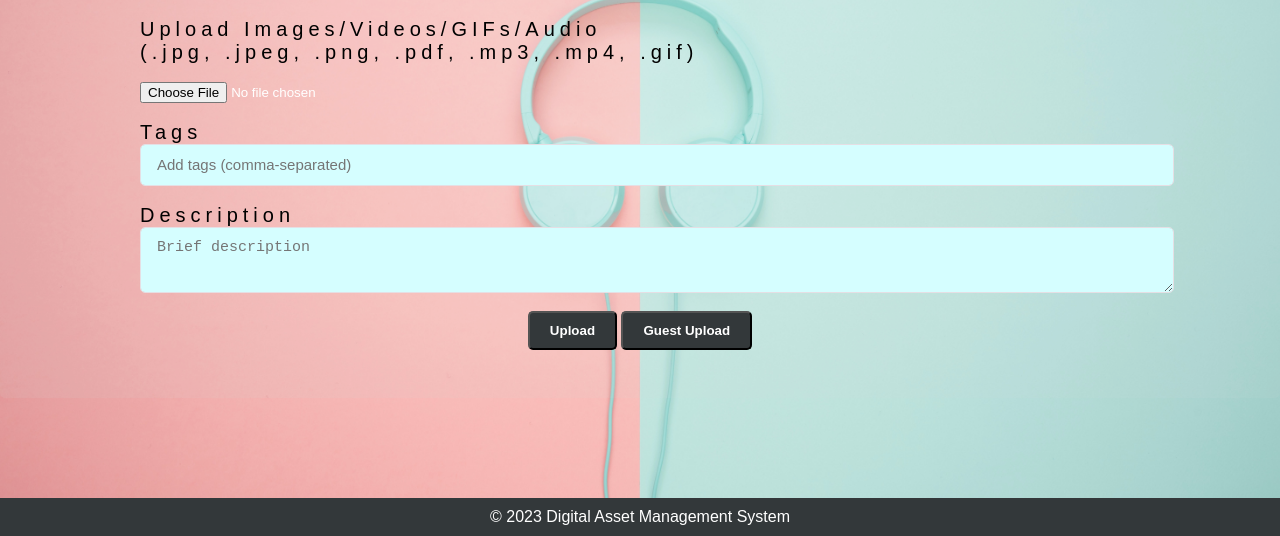
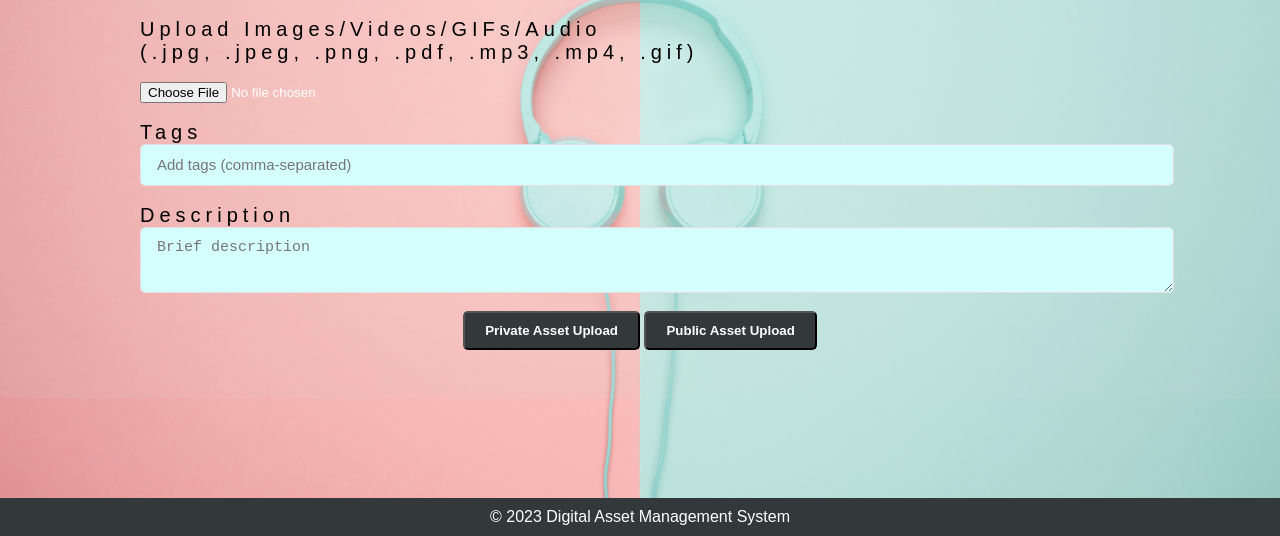
Before and after one commit to JashanpreetSinghp09/Digital-Asset-Management-System, a website: page DAMS_Project/html/upload.html in a window 1280 px wide. Shown: the part 354-890 px from the top of the page. Drawn offline with Linux system fonts and the light colour scheme.

Commit message:
minimal changes

```diff
--- a/DAMS_Project/css/homeStyle.css
+++ b/DAMS_Project/css/homeStyle.css
@@ -9,7 +9,7 @@ input::placeholder {
     font-family: 'Exo 2', sans-serif;
 }
 
-h1, .black-spaced {
+h1, h2, .black-spaced {
     letter-spacing: 5px;
     color: black;
 }
--- a/DAMS_Project/html/upload.html
+++ b/DAMS_Project/html/upload.html
@@ -62,8 +62,8 @@
                     <textarea id="description-input" class="form-control" placeholder="Brief description" required></textarea>
                 </div>
                 <br>
-                <button type="button" class="cta-button" id="upload-button" onclick="uploadFile()">Upload</button>
-                <button type="button" class="cta-button" id="upload-button" onclick="uploadPublicFile()">Guest Upload</button>
+                <button type="button" class="cta-button" id="upload-button" onclick="uploadFile()">Private Asset Upload</button>
+                <button type="button" class="cta-button" id="upload-button" onclick="uploadPublicFile()">Public Asset Upload</button>
             </div>
         </form>
         <!-- Add more sections for your content here -->
```
